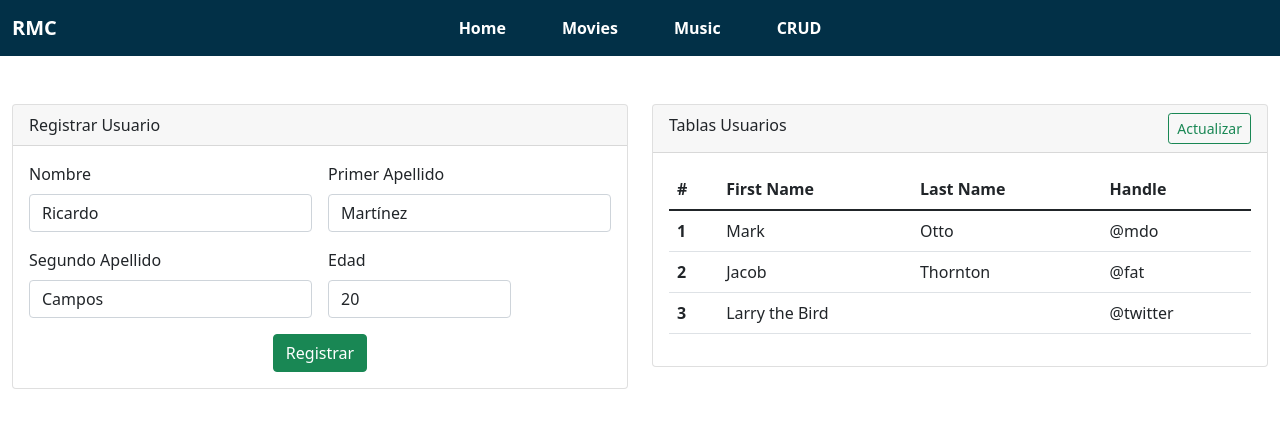
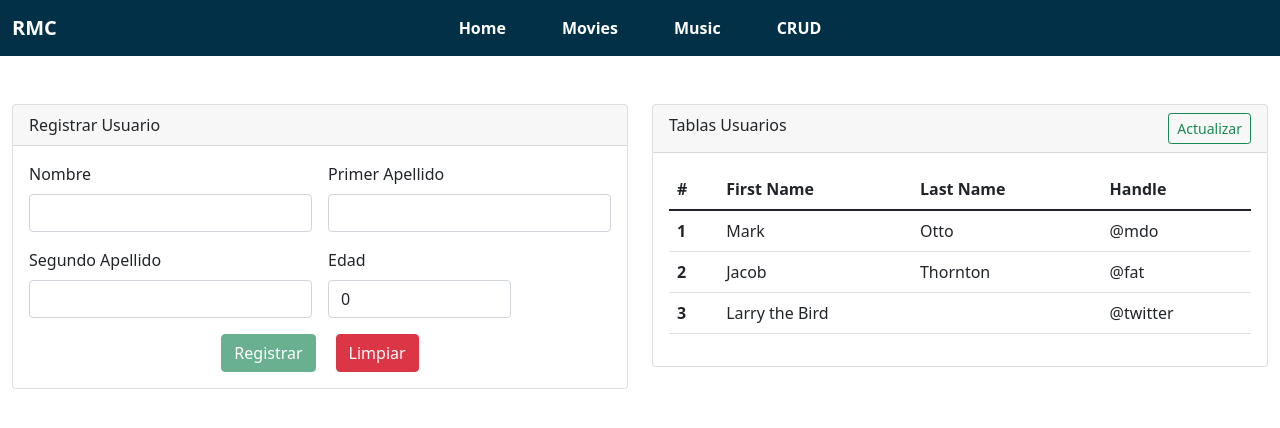
Before and after one commit to RichardMtz18/crudLink, an Angular app: page /crud in a window 1280 px wide. Shown: the top 428 px of the page. Built offline with nearby package versions, Linux system fonts and the light colour scheme.

Commit message:
crud 4 parte

```diff
--- a/package.json
+++ b/package.json
@@ -20,6 +20,7 @@
     "@angular/router": "~13.2.0",
     "bootstrap": "^5.1.3",
     "rxjs": "~7.5.0",
+    "sweetalert2": "^11.4.23",
     "tslib": "^2.3.0",
     "zone.js": "~0.11.4"
   },
--- a/src/app/app.module.ts
+++ b/src/app/app.module.ts
@@ -7,6 +7,7 @@ import { CrudComponent } from './pages/crud/crud.component';
 import { LandingPageComponent } from './pages/landing-page/landing-page.component';
 import { RegistrarUsuarioComponent } from './pages/crud/registrar-usuario/registrar-usuario.component';
 import { ActualizarUsuarioComponent } from './pages/crud/actualizar-usuario/actualizar-usuario.component';
+import { FormsModule } from '@angular/forms';
 
 @NgModule({
   declarations: [
@@ -18,7 +19,8 @@ import { ActualizarUsuarioComponent } from './pages/crud/actualizar-usuario/actu
   ],
   imports: [
     BrowserModule,
-    AppRoutingModule
+    AppRoutingModule,
+    FormsModule
   ],
   providers: [],
   bootstrap: [AppComponent]
--- /dev/null
+++ b/src/app/models/Usuario.model.ts
@@ -0,0 +1,9 @@
+export class UsuarioModel
+{
+    _id?: string;
+    strNombre: string = "";
+    strPrimerApellido: string = "";
+    strSegundoApellido: string = "";
+    nmbEdad: number = 0;
+
+}
--- a/src/app/pages/crud/registrar-usuario/registrar-usuario.component.html
+++ b/src/app/pages/crud/registrar-usuario/registrar-usuario.component.html
@@ -1,11 +1,15 @@
 <div class="card mt-5">
   <div class="card-header">Registrar Usuario</div>
   <div class="card-body">
-    <form class="row g-3">
+    <form (ngSubmit)="registrarUsuario(forma)" #forma="ngForm" class="row g-3">
       <div class="col-md-6">
         <label for="strNombre" class="form-label">Nombre</label>
         <input
+          #inputStrNombre="ngModel"
           type="text"
+          name="strNombre"
+          [ngClass]="{'is-invalid': inputStrNombre.touched && inputStrNombre.hasError('required')}"
+          [(ngModel)]="usuario.strNombre"
           class="form-control"
           id="strNombre"
           value="Ricardo"
@@ -16,7 +20,11 @@
       <div class="col-md-6">
         <label for="strPrimerApellido" class="form-label">Primer Apellido</label>
         <input
+          #inputStrPrimerApellido="ngModel"
           type="text"
+          name="strPrimerApellido"
+          [ngClass]="{'is-invalid': inputStrPrimerApellido.touched && inputStrPrimerApellido.hasError('required')}"
+          [(ngModel)]="usuario.strPrimerApellido"
           class="form-control"
           id="strPrimerApellido"
           value="Martínez"
@@ -28,6 +36,8 @@
         <label for="strSegundoApellido" class="form-label">Segundo Apellido</label>
         <input
           type="text"
+          name="strSegundoApellido"
+          [(ngModel)]="usuario.strSegundoApellido"
           class="form-control"
           id="strSegundoApellido"
           value="Campos"
@@ -37,7 +47,13 @@
       <div class="col-md-4">
         <label for="nmbEdad" class="form-label">Edad</label>
         <input
+          #inputNmbEdad="ngModel"
           type="number"
+          name="nmbEdad"
+          min="0"
+          max="99"
+          [ngClass]="{'is-invalid': inputNmbEdad.touched && inputNmbEdad.hasError('required')}"
+          [(ngModel)]="usuario.nmbEdad"
           class="form-control"
           id="nmbEdad"
           value="20"
@@ -128,7 +144,8 @@
         </div>
       </div> -->
       <div class="col-12 text-center">
-        <button class="btn btn-success" type="submit">Registrar</button>
+        <button class="btn btn-success" type="submit" [disabled]="forma.invalid">Registrar</button>
+        <button style="margin-left: 20px;" class="btn btn-danger" type="button" (click)="limpiarForma(forma)">Limpiar</button>
       </div>
     </form>
   </div>
--- a/src/app/pages/crud/registrar-usuario/registrar-usuario.component.ts
+++ b/src/app/pages/crud/registrar-usuario/registrar-usuario.component.ts
@@ -1,4 +1,7 @@
 import { Component, OnInit } from '@angular/core';
+import { NgForm } from '@angular/forms';
+import { UsuarioModel } from 'src/app/models/Usuario.model';
+import Swal from 'sweetalert2';
 
 @Component({
   selector: 'app-registrar-usuario',
@@ -7,9 +10,28 @@ import { Component, OnInit } from '@angular/core';
 })
 export class RegistrarUsuarioComponent implements OnInit {
 
+  usuario: UsuarioModel = new UsuarioModel();
   constructor() { }
 
   ngOnInit(): void {
   }
 
+  registrarUsuario(forma: NgForm)
+  {
+    console.log('Se registro correctamente');
+    console.log(this.usuario);
+    // forma.reset();
+    console.log(forma.invalid);
+    Swal.fire
+    ({
+      icon: "success",
+      text: "Se registró el usuario exitosamente"
+    });
+  }
+
+  limpiarForma(forma: NgForm)
+  {
+    forma.reset();
+  }
+
 }
```
Also changed, not shown: src/app/services/usuarios.service.ts (+11 -11 lines), 1 other file (tests, documents, lock files or other folders).
